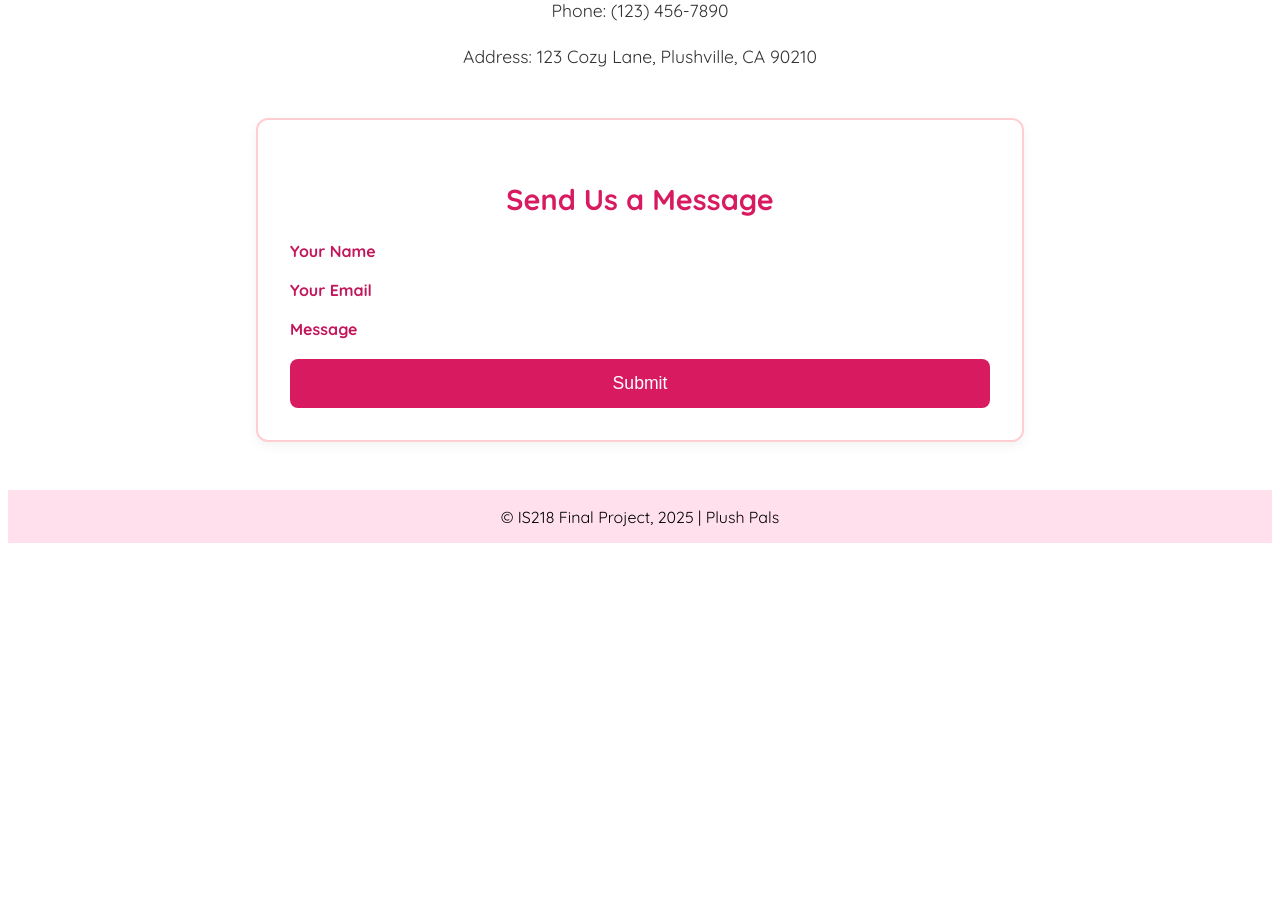
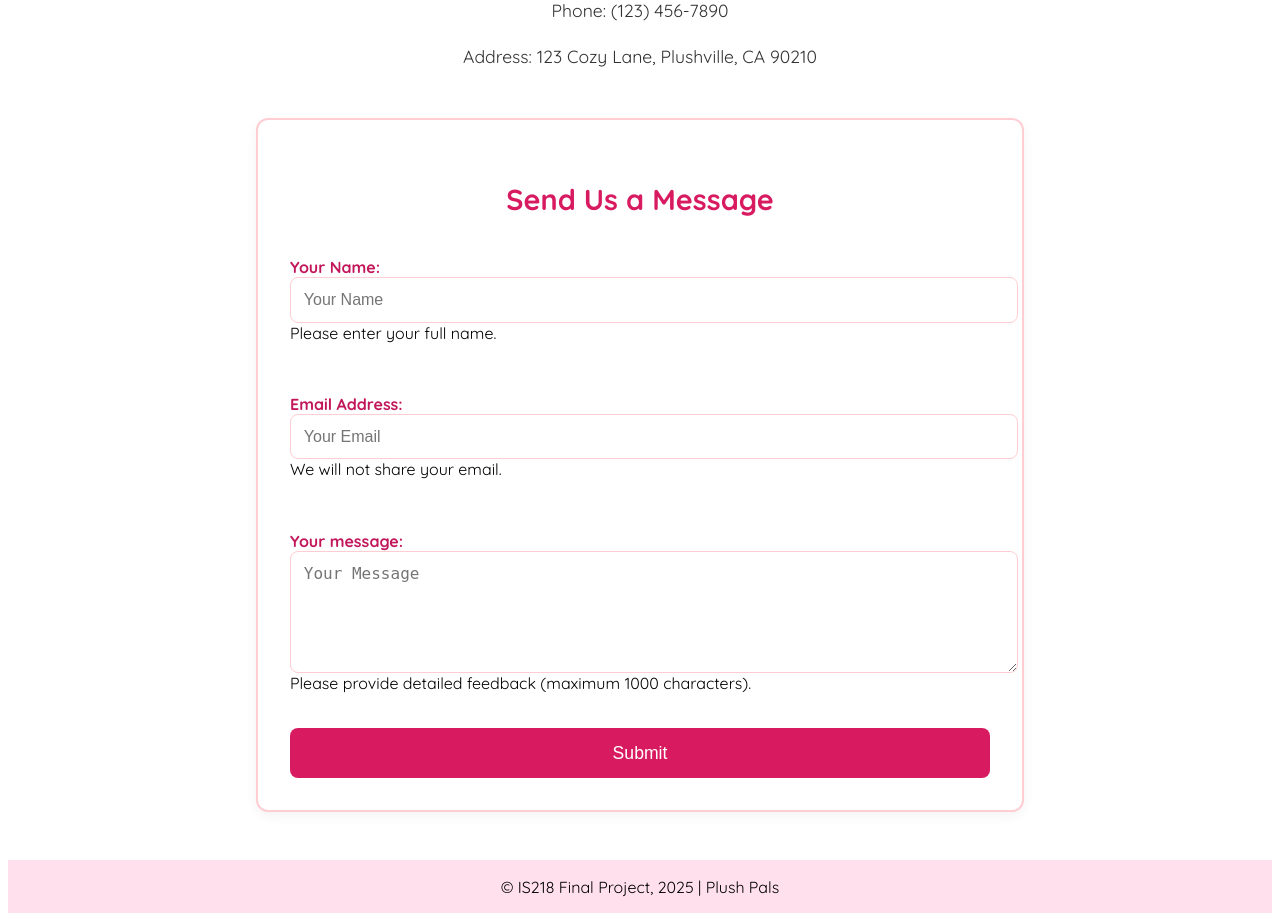
Before and after one commit to JustinCordova/PlushPals, a Django app: page /contact in a window 1280 px wide. Shown: the part 799-1720 px from the top of the page. Before the commit the page ends 1342 px from the top, so only its background shows below. Run offline with Django 5.2, Linux system fonts and the light colour scheme.

Commit message:
form for businessfeedback is working

```diff
--- a/plushpals/store/forms.py
+++ b/plushpals/store/forms.py
@@ -3,25 +3,28 @@ from .models import Feedback, BusinessFeedback
 
 class BusinessFeedbackForm(forms.ModelForm):
     class Meta:
-            model = BusinessFeedback
-            fields = ['user_name', 'user_email', 'message']
+        model = BusinessFeedback
+        fields = ['user_name', 'user_email', 'message']
 
-    # Adding field labels and limitations (max_length, min_length)
-    user_name = forms.CharField(
-        max_length=100,  # Maximum length for name
-        min_length=5,    # Minimum length for name
-        label="Your Name",  # Custom label for user name
-        help_text="Please enter your full name.",
-    )
-    user_email = forms.EmailField(
-        label="Email Address",  # Custom label for email
-        help_text="We will not share your email.",
-    )
-    message = forms.CharField(
-        max_length=1000,  # Maximum length for the message
-        label="Your Message",  # Custom label for the message
-        help_text="Please provide detailed feedback (maximum 1000 characters).",
-    )
+        labels = {
+            'user_name': 'Your Name',
+            'user_email': 'Email Address',
+            'message': 'Your message',
+        }
+        help_texts = {
+            'user_name': 'Please enter your full name.',
+            'user_email': 'We will not share your email.',
+            'message': 'Please provide detailed feedback (maximum 1000 characters).',
+        }
+        widgets = {
+            'user_name': forms.TextInput(attrs={'placeholder': 'Your Name', 'minlength': 5}),
+            'user_email': forms.EmailInput(attrs={'placeholder': 'Your Email'}),
+            'message': forms.Textarea(attrs={
+                'placeholder': 'Your Message',
+                'rows': 5,
+                'maxlength': 1000
+            }),
+        }
 
     # Custom email validation
     def clean_email(self):
--- a/plushpals/store/static/store/contact.css
+++ b/plushpals/store/static/store/contact.css
@@ -1,7 +1,3 @@
-#contact-form input, #contact-form textarea {
-  display: none;
-}
-
 #contact-header {
   background-color: #fff3f9;
   padding: 4rem 1.5rem;
@@ -72,17 +68,13 @@
 
 #contact-form input,
 #contact-form textarea {
+  display: block;
+  width: 100%;
   padding: 0.8rem;
   border: 1.5px solid #ffcdd2;
   border-radius: 8px;
   font-size: 1rem;
   transition: border 0.2s ease;
-}
-
-#contact-form input:focus,
-#contact-form textarea:focus {
-  border-color: #d81b60;
-  outline: none;
 }
 
 #contact-form button {
--- a/plushpals/store/templates/store/contact.html
+++ b/plushpals/store/templates/store/contact.html
@@ -27,15 +27,7 @@
   <h3>Send Us a Message</h3>
   <form method="post" action="{% url 'contact-page' %}">
     {% csrf_token %}
-    <label for="name">Your Name</label>
-    <input type="text" id="name" name="name" required>
-
-    <label for="email">Your Email</label>
-    <input type="email" id="email" name="email" required>
-
-    <label for="message">Message</label>
-    <textarea id="message" name="message" rows="5" required></textarea>
-
+    {{ form.as_p }}
     <button type="submit">Submit</button>
   </form>
 </section>
--- a/plushpals/store/views.py
+++ b/plushpals/store/views.py
@@ -71,23 +71,15 @@ def product_detail(request, slug):
 
 
 def contact_form(request):
-
-    form = BusinessFeedbackForm()
-
     if request.method == "POST":
         form = BusinessFeedbackForm(request.POST)
 
         if form.is_valid():
-            # Save to the BusinessFeedback model
-            BusinessFeedback.objects.create(
-                user_name=form.cleaned_data['user_name'],
-                user_email=form.cleaned_data['user_email'],
-                message=form.cleaned_data['message']
-            )
+            form.save()
             # Redirect to a success page after form submission
             return redirect('contact_success')
-        else:
-            form=BusinessFeedbackForm()
+    else:
+        form = BusinessFeedbackForm()
 
     return render(request, 'store/contact.html', {'form': form})
 
```
